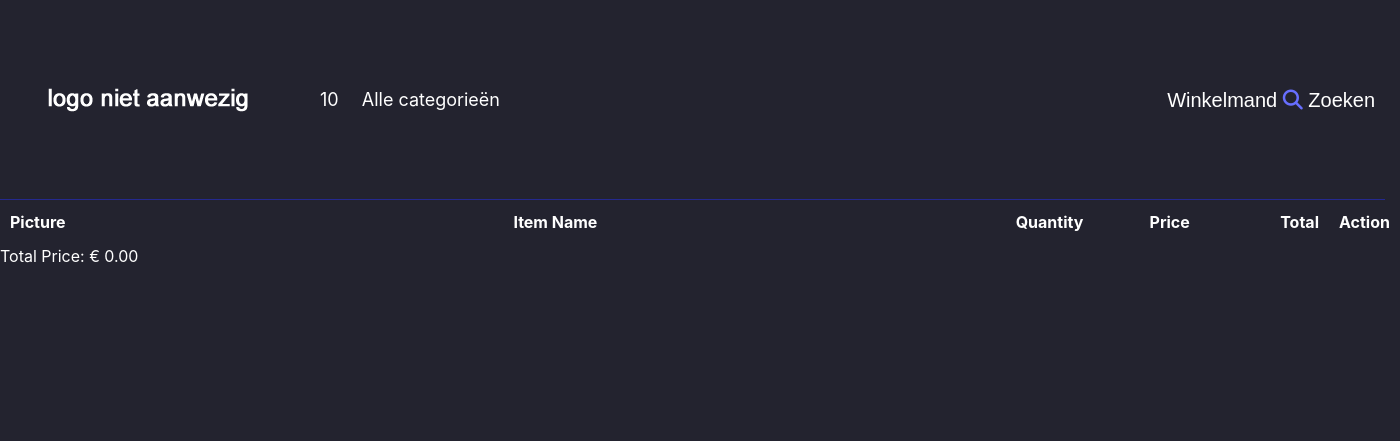
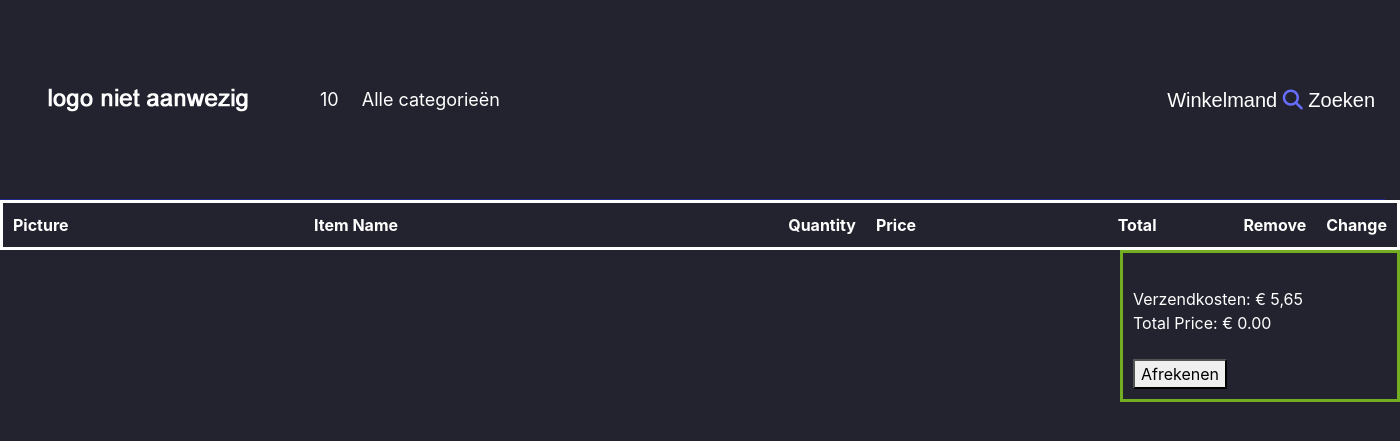
Before and after one commit to Hazent/NerdyGadgets, a PHP site: page /winkelmand.php in a window 1400 px wide. Shown: the top 441 px of the page. Run offline with PHP 8.4, Linux system fonts and the light colour scheme; tables that the repository leaves empty or names only in its code hold one stand-in row (values such as "Sample post"); data that the repository does not hold is empty; some libraries are stand-ins or nearby versions; some web fonts are replaced.

Commit message:
Winkelmand functionaliteit werkend

```diff
--- a/nerdygadgets/Public/CSS/Style.css
+++ b/nerdygadgets/Public/CSS/Style.css
@@ -474,5 +474,25 @@ ul#ul-class-price li {
     color: #fff;
 }
 .ToevoegenKnop {
-    color: #000000;
+    background: #676EFF;
+    font-weight: bold;
+    font-size: 13px;
+    color: white;
 }
+
+.DeleteKnop{
+     display: block;
+     color: #b21f2d;
+     position: center;
+}
+.BorderWinkelmand {
+    width: 100%;
+    border: 3px solid white;
+}
+.total_table{
+     text-align: left;
+     width: 20%;
+     position: relative;
+     left: 80%;
+     border: 3px solid #73AD21;
+}
--- a/nerdygadgets/browse.php
+++ b/nerdygadgets/browse.php
@@ -227,10 +227,6 @@ if (isset($amount)) {
                         <div class="CenterPriceLeftChild">
                             <h1 class="StockItemPriceText"><?php print sprintf("€ %0.2f", $row["SellPrice"]); ?></h1>
                             <h6>Inclusief BTW </h6>
-                            <form type="get" name="Winkelmand">
-                                <input type="text" name="value" value="1">
-                                <button>Toevoegen aan Winkelmand</button>
-                            </form>
                         </div>
                     </div>
                     <h1 class="StockItemID">Artikelnummer: <?php print $row["StockItemID"]; ?></h1>
--- a/nerdygadgets/header.php
+++ b/nerdygadgets/header.php
@@ -19,7 +19,7 @@ include "connect.php";
     </style>
     <meta charset="ISO-8859-1">
     <title>NerdyGadgets</title>
-    <link rel="stylesheet" href="Public/CSS/Style.css" type="text/css">
+    <link rel="stylesheet" href="Public/CSS/Style.css?v=1" type="text/css">
     <link rel="stylesheet" href="Public/CSS/bootstrap.min.css" type="text/css">
     <link rel="stylesheet" href="Public/CSS/nha3fuq.css">
     <link rel="apple-touch-icon" sizes="57x57" href="Public/Favicon/apple-icon-57x57.png">
--- a/nerdygadgets/winkelmand.php
+++ b/nerdygadgets/winkelmand.php
@@ -12,16 +12,25 @@ if(isset($_GET["action"])){
         }
     }
 }
+if(isset($_GET["submit"])){
+    $count = $_GET['number'];
+    foreach ($_SESSION["shopping_cart"] as $keys => $values){
+        if($values["item_id"] == $_GET["hidden_id"]){
+            $_SESSION['shopping_cart'][$keys]["item_count"] = $count;
+        }
+    }
+}
 ?>
 <div class="IndexStyle">
-    <table>
+    <table class="BorderWinkelmand">
         <tr>
-            <th width="40%">Picture</th>
+            <th width="25%">Picture</th>
             <th width="40%">Item Name</th>
-            <th width="10%">Quantity</th>
+            <th width="5%">Quantity</th>
             <th width="20%">Price</th>
-            <th width="15%">Total</th>
-            <th width="5%">Action</th>
+            <th width="20%">Total</th>
+            <th width="10%">Remove</th>
+            <th width="10%">Change</th>
         </tr>
         <?php
         if(!empty($_SESSION["shopping_cart"]))
@@ -31,20 +40,41 @@ if(isset($_GET["action"])){
             {
                 ?>
                 <tr>
-                    <td><?php echo $values["item_picture"];?></td>
+                    <td>Picture</td>
                     <td><?php echo $values["item_name"]; ?></td>
                     <td><?php echo $values["item_count"]; ?></td>
                     <td>€ <?php echo number_format($values["item_price"], 2); ?></td>
                     <td>€ <?php echo number_format($values["item_price"] * $values["item_count"], 2); ?></td>
-                    <td><a href="winkelmand.php?action=delete&id=<?php echo $values['item_id']?>">Delete</a> <a href="winkelmand.php?action=quantity&id=<?php echo $values['item_id']?>">Change</a></td>
+                    <td><a class="DeleteKnop" href="winkelmand.php?action=delete&id=<?php echo $values['item_id']?>">Delete</a></td>
+                    <td><form method="get" name="change">
+                            <input type="hidden" name="hidden_id" value="<?php echo $values["item_id"];?>">
+                            <select name="number">
+                                <option value="1">1</option>
+                                <option value="2">2</option>
+                                <option value="3">3</option>
+                                <option value="4">4</option>
+                                <option value="5">5</option>
+                                <option value="6">6</option>
+                                <option value="7">7</option>
+                                <option value="8">8</option>
+                                <option value="9">9</option>
+                                <option value="10">10</option>
+                            </select>
+                            <input type="submit" name="submit" value="Change">
+                        </form>
+                    </td>
                 </tr>
                 <?php
                 $total = $total + ($values["item_price"] * $values["item_count"]);
             }
+        } else{
+            $total = 0;
         }
         ?>
     </table>
-    Total Price: € <?php print number_format($total, 2);?>
+    <table class="total_table">
+        <td><br>Verzendkosten: € 5,65 <br> Total Price: € <?php echo number_format($total, 2);?> <br><br><button onclick="window.location.href='index.php'">Afrekenen</button></td>
+    </table>
 </div>
 <?php
 include __DIR__ . "/footer.php";
```
Also changed, not shown: nerdygadgets/view.php (+21 -8 lines).
